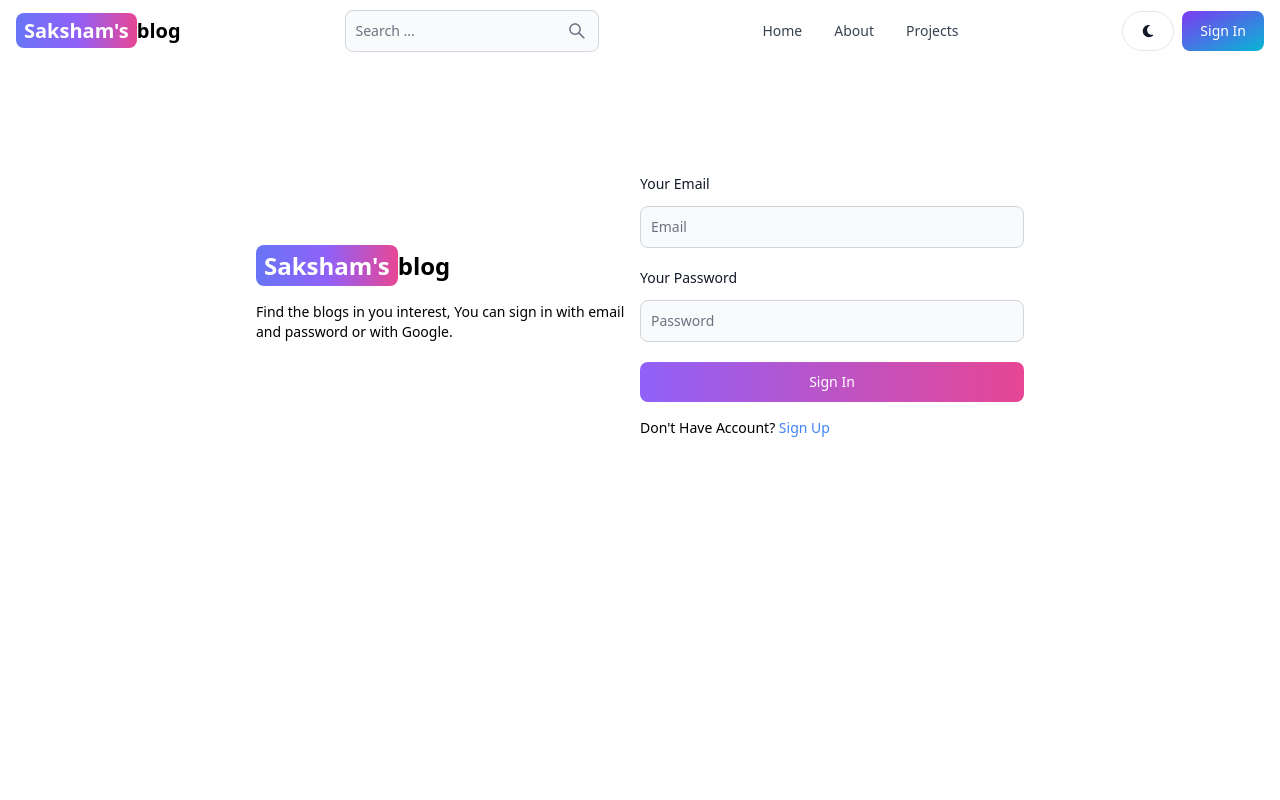
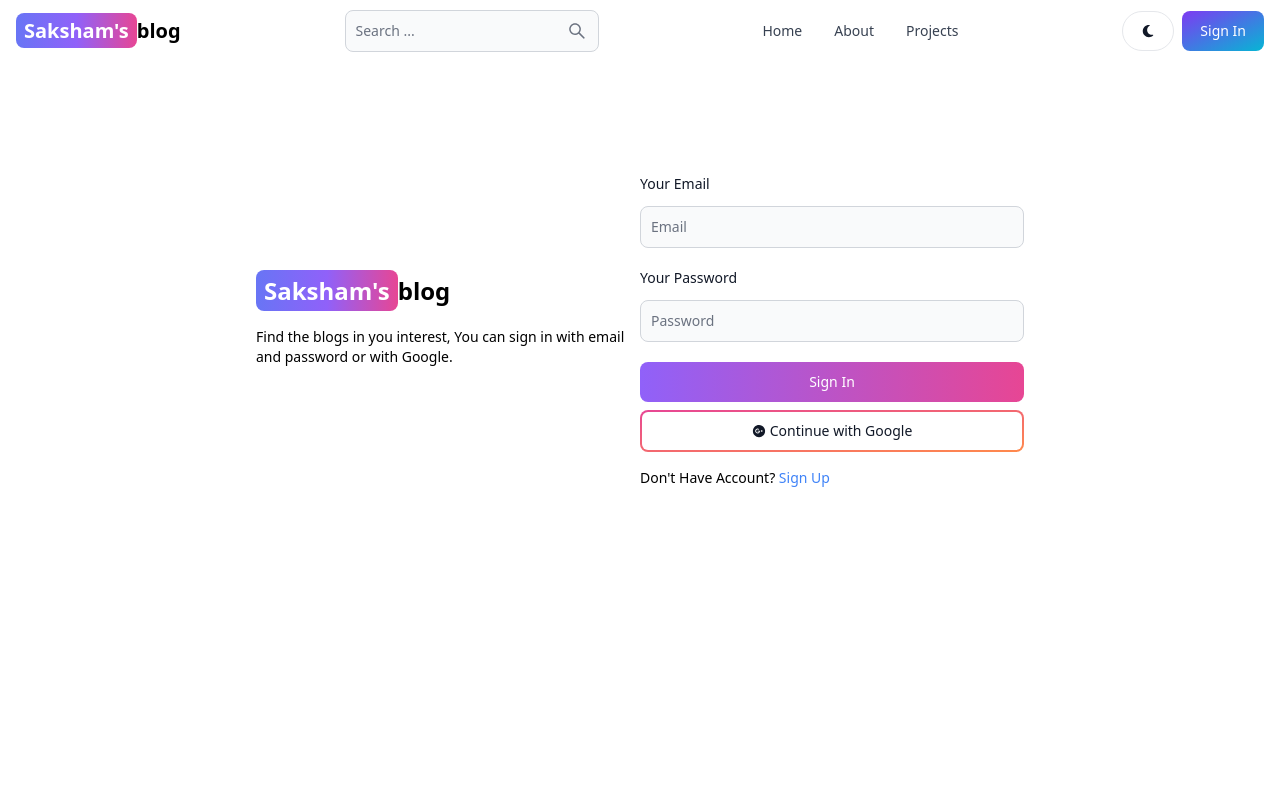
Before and after one commit to Saksham-garg/mern_blog, a React (Vite) app in the folder client/: page /sign-in in a window 1280 px wide. Shown: the top 800 px of the page. Built offline with nearby package versions, Linux system fonts and the light colour scheme; no server answers.

Commit message:
Added google Auth feature

```diff
--- a/client/package.json
+++ b/client/package.json
@@ -12,6 +12,7 @@
   "dependencies": {
     "@reduxjs/toolkit": "^2.2.5",
     "axios": "^1.7.2",
+    "firebase": "^10.12.2",
     "flowbite-react": "^0.9.0",
     "react": "^18.2.0",
     "react-dom": "^18.2.0",
--- /dev/null
+++ b/client/src/components/GoogleOAuth/OAuth.jsx
@@ -0,0 +1,46 @@
+import React from 'react'
+import { Button } from 'flowbite-react'
+import { AiFillGooglePlusCircle } from 'react-icons/ai'
+import { signInWithPopup,getAuth, GoogleAuthProvider } from 'firebase/auth'
+import { useDispatch } from 'react-redux'
+import { useNavigate } from 'react-router-dom'
+import { signInSuccess } from '../../stores/user/userSlice.js'
+import { app } from '../firebase'
+import axios from 'axios'
+
+export const OAuth = () => {
+    const auth = getAuth(app)
+    const dispatch = useDispatch()
+    const navigate = useNavigate()
+    const handleOAuth = async() => {
+        const provider = new GoogleAuthProvider()
+        provider.setCustomParameters({prompt:'select_account'})
+        try {
+            const resultFromGoogleAuth = await signInWithPopup(auth,provider)
+
+            const getUserData = await axios.post('/api/v1/auth/google',{
+                name:resultFromGoogleAuth.user.name,
+                email:resultFromGoogleAuth.user.email,
+                photoURL:resultFromGoogleAuth.user.photoURL
+            })
+
+            if(getUserData.data.success){
+                dispatch(signInSuccess(getUserData.data.data))
+                navigate('/')
+            }
+        } catch (error) {
+            console.log(error)
+        }
+    }
+
+  return (
+    <Button type='button' gradientDuoTone="pinkToOrange" outline onClick={handleOAuth}>
+        <div className='flex items-center justify-center gap-1'>
+        <AiFillGooglePlusCircle/>
+        <p>Continue with Google</p>
+        </div>
+    </Button>
+  )
+}
+
+export default OAuth
--- /dev/null
+++ b/client/src/components/firebase.js
@@ -0,0 +1,17 @@
+// Import the functions you need from the SDKs you need
+import { initializeApp } from "firebase/app";
+// TODO: Add SDKs for Firebase products that you want to use
+// https://firebase.google.com/docs/web/setup#available-libraries
+
+// Your web app's Firebase configuration
+const firebaseConfig = {
+  apiKey: import.meta.env.VITE_FIREBASE_API_KEY,
+  authDomain: "mern-blog-f05b1.firebaseapp.com",
+  projectId: "mern-blog-f05b1",
+  storageBucket: "mern-blog-f05b1.appspot.com",
+  messagingSenderId: "564594850888",
+  appId: "1:564594850888:web:c1af6ecfea4dca2a2d2c7d"
+};
+
+// Initialize Firebase
+export const app = initializeApp(firebaseConfig);
--- a/client/src/components/index.js
+++ b/client/src/components/index.js
@@ -1,8 +1,10 @@
 import Header from "./Header/Header.jsx";
 import Footer from './Footer/Footer.jsx'
 import Layout from "./Layout/Layout.jsx";
+import GoogleOAuth from './GoogleOAuth/OAuth.jsx'
 export {
     Header,
     Footer,
-    Layout
+    Layout,
+    GoogleOAuth
 }
--- a/client/src/views/SignIn.jsx
+++ b/client/src/views/SignIn.jsx
@@ -2,6 +2,7 @@ import React, { useState } from "react";
 import { Alert, Button, Label, TextInput, Spinner } from "flowbite-react";
 import { Link, useNavigate } from "react-router-dom";
 import { useDispatch, useSelector } from "react-redux";
+import { GoogleOAuth } from "../components/index.js";
 import axios from "axios";
 import {
   signInFailure,
@@ -78,7 +79,7 @@ const SignIn = () => {
               ></TextInput>
             </div>
           </form>
-
+          <div className="flex flex-col gap-2">
           <Button
             gradientDuoTone="purpleToPink"
             className="w-full mt-5"
@@ -95,7 +96,8 @@ const SignIn = () => {
               "Sign In"
             )}
           </Button>
-
+            <GoogleOAuth classname='w-full' />
+          </div>
           <div className="mt-4 text-sm">
             <span>Don't Have Account?</span>{" "}
             <Link to="/sign-up" className="text-blue-500">
```
Also changed, not shown: 1 other file (tests, documents, lock files or other folders).
